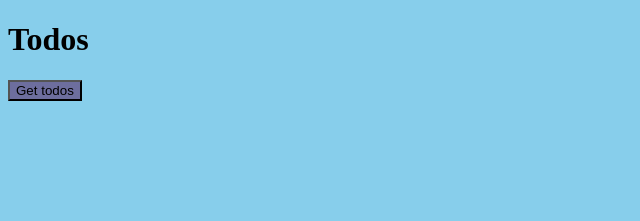
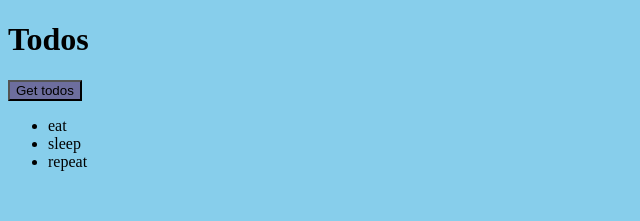
Before and after one commit to green-fox-academy/kocsisttibor, an Angular app in the folder project-phase/angular-todo-app/: page / in a window 1280 px wide. Shown: the top 221 px of the page, without its empty margins (0-640 px from the left). Built offline with nearby package versions, Linux system fonts and the light colour scheme.

Commit message:
feat(angular-todo-app): list of todos or empty list note rendered based on length of todos array

```diff
--- a/project-phase/angular-todo-app/src/app/app.component.html
+++ b/project-phase/angular-todo-app/src/app/app.component.html
@@ -3,3 +3,12 @@
 </h1>
 
 <button class="header">Get todos</button>
+
+<div class=todos *ngIf="todos.length > 0; else emptyList">
+  <ul>
+    <li *ngFor="let todo of todos">{{todo}}</li>
+  </ul>
+</div>
+<ng-template #emptyList>
+  There is nothing to do
+</ng-template>
```
